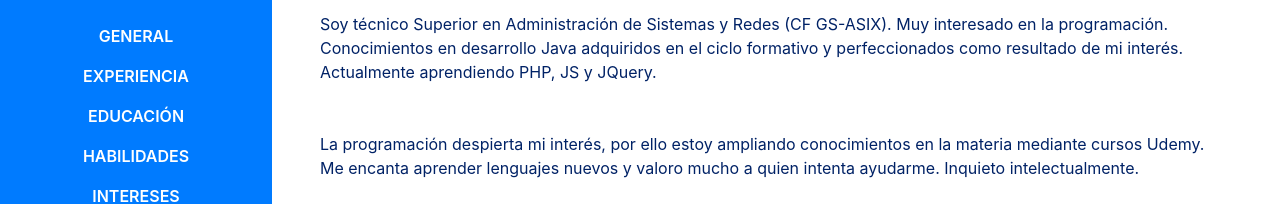
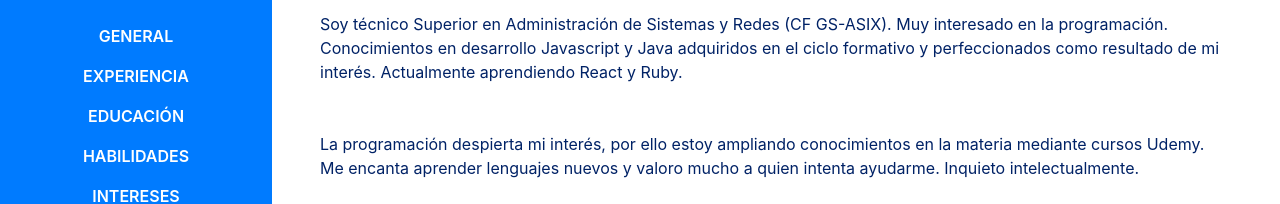
Before and after one commit to Orteu/orteu.github.io, a website with bundled scripts: page es.html in a window 1280 px wide. Shown: the part 336-540 px from the top of the page. Built offline with nearby package versions, Linux system fonts and the light colour scheme; a web font is replaced by a local one.

Commit message:
Update es.html

```diff
--- a/es.html
+++ b/es.html
@@ -115,7 +115,7 @@
           <div class="subheading mb-5">Calle Baladre 39 1C · Palma · Islas Baleares · (+34) 671 114 483 ·
             <a href="mailto:name@email.com">orteu15@gmail.com</a>
           </div>
-          <p class="mb-5">Soy técnico Superior en Administración de Sistemas y Redes (CF GS-ASIX). Muy interesado en la programación. Conocimientos en desarrollo Java adquiridos en el ciclo formativo y perfeccionados como resultado de mi interés. Actualmente aprendiendo PHP, JS y JQuery. </p>
+          <p class="mb-5">Soy técnico Superior en Administración de Sistemas y Redes (CF GS-ASIX). Muy interesado en la programación. Conocimientos en desarrollo Javascript y Java adquiridos en el ciclo formativo y perfeccionados como resultado de mi interés. Actualmente aprendiendo React y Ruby. </p>
           <p>La programación despierta mi interés, por ello estoy ampliando conocimientos en la materia mediante cursos Udemy. Me encanta aprender lenguajes nuevos y valoro mucho a quien intenta ayudarme. Inquieto intelectualmente. </p><br>
           <ul class="list-inline list-social-icons mb-0">
             <li class="list-inline-item">
```
